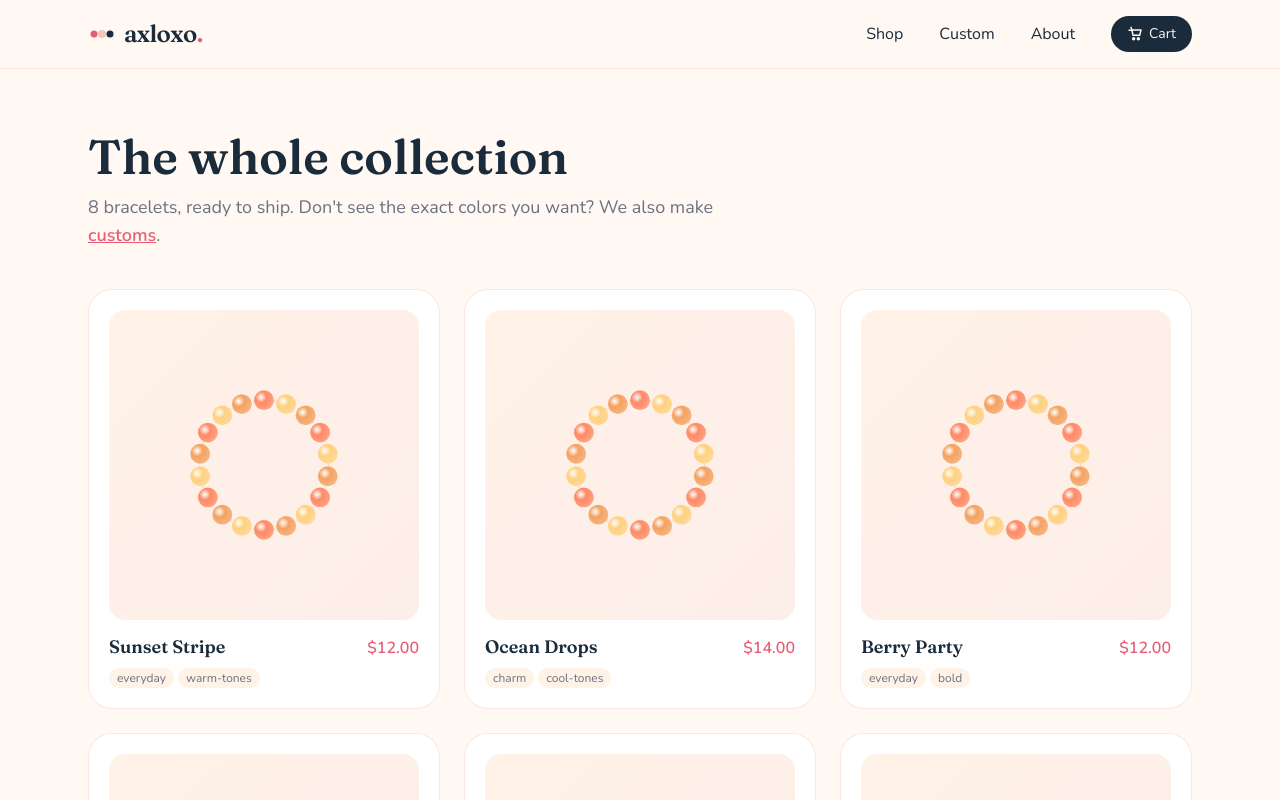
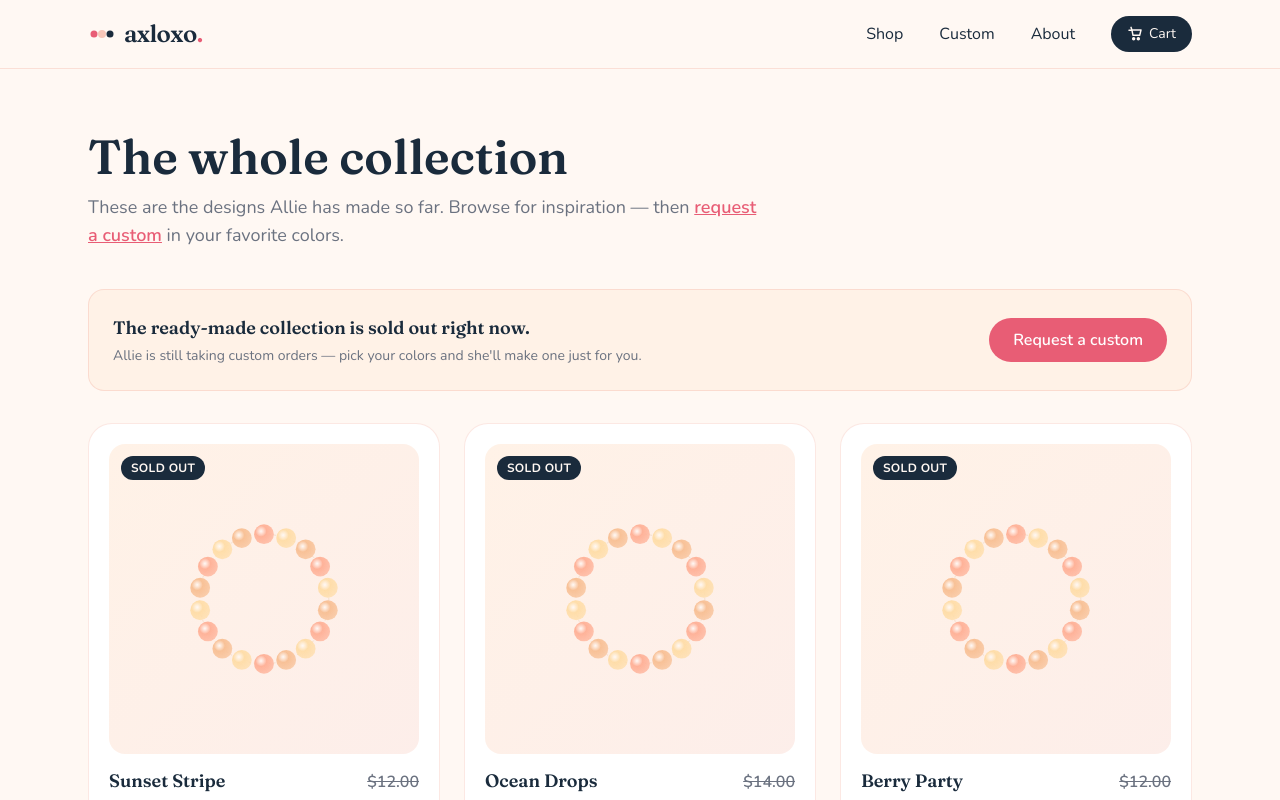
Before and after one commit to markcabs26/axloxo, a Next.js app: page /shop in a window 1280 px wide. Shown: the top 800 px of the page. Built offline with nearby package versions, Linux system fonts and the light colour scheme.

Commit message:
Mark collection as sold out, steer customers to customs

```diff
--- a/src/app/shop/[slug]/page.tsx
+++ b/src/app/shop/[slug]/page.tsx
@@ -66,10 +66,13 @@ export default async function ProductPage({
             slug={product.slug}
             name={product.name}
             priceCents={product.priceCents}
+            soldOut={product.soldOut}
           />
-          <p className="text-xs text-muted mt-4">
-            Flat $5 shipping within the US · Usually ships in 2–3 days
-          </p>
+          {!product.soldOut && (
+            <p className="text-xs text-muted mt-4">
+              Flat $5 shipping within the US · Usually ships in 2–3 days
+            </p>
+          )}
         </div>
       </div>
 
--- a/src/app/shop/page.tsx
+++ b/src/app/shop/page.tsx
@@ -1,9 +1,12 @@
+import Link from "next/link";
 import { products } from "@/data/products";
 import { ProductCard } from "@/components/ProductCard";
 
 export const metadata = { title: "Shop — Axloxo" };
 
 export default function ShopPage() {
+  const allSoldOut = products.every((p) => p.soldOut);
+
   return (
     <div className="max-w-6xl mx-auto px-6 py-12 sm:py-16">
       <div className="mb-10">
@@ -11,13 +14,34 @@ export default function ShopPage() {
           The whole collection
         </h1>
         <p className="text-muted text-lg max-w-2xl">
-          {products.length} bracelets, ready to ship. Don&apos;t see the exact colors you want? We also make{" "}
-          <a href="/custom" className="text-brand font-semibold underline">
-            customs
-          </a>
-          .
+          These are the designs Allie has made so far. Browse for inspiration
+          — then{" "}
+          <Link href="/custom" className="text-brand font-semibold underline">
+            request a custom
+          </Link>{" "}
+          in your favorite colors.
         </p>
       </div>
+
+      {allSoldOut && (
+        <div className="mb-8 rounded-2xl bg-cream border border-accent/50 p-5 sm:p-6 flex flex-col sm:flex-row items-start sm:items-center gap-4 justify-between">
+          <div>
+            <p className="font-display text-lg font-semibold">
+              The ready-made collection is sold out right now.
+            </p>
+            <p className="text-muted text-sm mt-1">
+              Allie is still taking custom orders — pick your colors and
+              she&apos;ll make one just for you.
+            </p>
+          </div>
+          <Link
+            href="/custom"
+            className="shrink-0 inline-flex rounded-full bg-brand hover:bg-brand-dark text-white font-semibold px-6 py-2.5 transition-colors"
+          >
+            Request a custom
+          </Link>
+        </div>
+      )}
       <div className="grid grid-cols-2 lg:grid-cols-3 gap-4 sm:gap-6">
         {products.map((p) => (
           <ProductCard key={p.slug} product={p} />
--- a/src/components/AddToCartButton.tsx
+++ b/src/components/AddToCartButton.tsx
@@ -1,17 +1,40 @@
 "use client";
 
 import { useState } from "react";
+import Link from "next/link";
 import { useCart } from "@/lib/cart";
 
 type Props = {
   slug: string;
   name: string;
   priceCents: number;
+  soldOut?: boolean;
 };
 
-export function AddToCartButton({ slug, name, priceCents }: Props) {
+export function AddToCartButton({ slug, name, priceCents, soldOut }: Props) {
   const { add } = useCart();
   const [justAdded, setJustAdded] = useState(false);
+
+  if (soldOut) {
+    return (
+      <div className="space-y-3">
+        <button
+          type="button"
+          disabled
+          className="w-full sm:w-auto rounded-full bg-muted/40 text-muted font-semibold px-8 py-3.5 cursor-not-allowed"
+        >
+          Sold out
+        </button>
+        <p className="text-sm text-muted">
+          This design isn&apos;t in stock right now — but Allie can make one{" "}
+          <Link href="/custom" className="text-brand font-semibold underline">
+            as a custom order
+          </Link>
+          .
+        </p>
+      </div>
+    );
+  }
 
   const onClick = () => {
     add({ slug, name, priceCents });
--- a/src/components/ProductCard.tsx
+++ b/src/components/ProductCard.tsx
@@ -8,14 +8,27 @@ export function ProductCard({ product }: { product: Product }) {
       href={`/shop/${product.slug}`}
       className="group block rounded-3xl bg-white border border-accent/40 p-5 hover:border-brand hover:shadow-lg transition-all"
     >
-      <div className="aspect-square flex items-center justify-center bg-gradient-to-br from-cream to-accent/30 rounded-2xl mb-4 group-hover:from-accent/20 group-hover:to-accent/50 transition-colors">
-        <BraceletPreview colors={product.colors} size={180} />
+      <div className="relative aspect-square flex items-center justify-center bg-gradient-to-br from-cream to-accent/30 rounded-2xl mb-4 group-hover:from-accent/20 group-hover:to-accent/50 transition-colors overflow-hidden">
+        <BraceletPreview
+          colors={product.colors}
+          size={180}
+          className={product.soldOut ? "opacity-60" : ""}
+        />
+        {product.soldOut && (
+          <span className="absolute top-3 left-3 bg-foreground text-background text-xs font-bold uppercase tracking-wide px-2.5 py-1 rounded-full">
+            Sold out
+          </span>
+        )}
       </div>
       <div className="flex items-start justify-between gap-2">
         <h3 className="font-display text-lg font-semibold leading-tight">
           {product.name}
         </h3>
-        <span className="font-semibold text-brand whitespace-nowrap">
+        <span
+          className={`font-semibold whitespace-nowrap ${
+            product.soldOut ? "text-muted line-through" : "text-brand"
+          }`}
+        >
           {formatPrice(product.priceCents)}
         </span>
       </div>
--- a/src/data/products.ts
+++ b/src/data/products.ts
@@ -6,9 +6,13 @@ export type Product = {
   colors: string[];
   tags: string[];
   featured?: boolean;
+  soldOut?: boolean;
 };
 
-export const products: Product[] = [
+const ALL_SOLD_OUT = true;
+
+export const products: Product[] = (
+  [
   {
     slug: "sunset-stripe",
     name: "Sunset Stripe",
@@ -85,7 +89,8 @@ export const products: Product[] = [
     colors: ["#8d6e63", "#689f38", "#a1887f"],
     tags: ["charm", "earth-tones"],
   },
-];
+] satisfies Product[]
+).map((p) => (ALL_SOLD_OUT ? { ...p, soldOut: true } : p));
 
 export const getProduct = (slug: string) =>
   products.find((p) => p.slug === slug);
```
